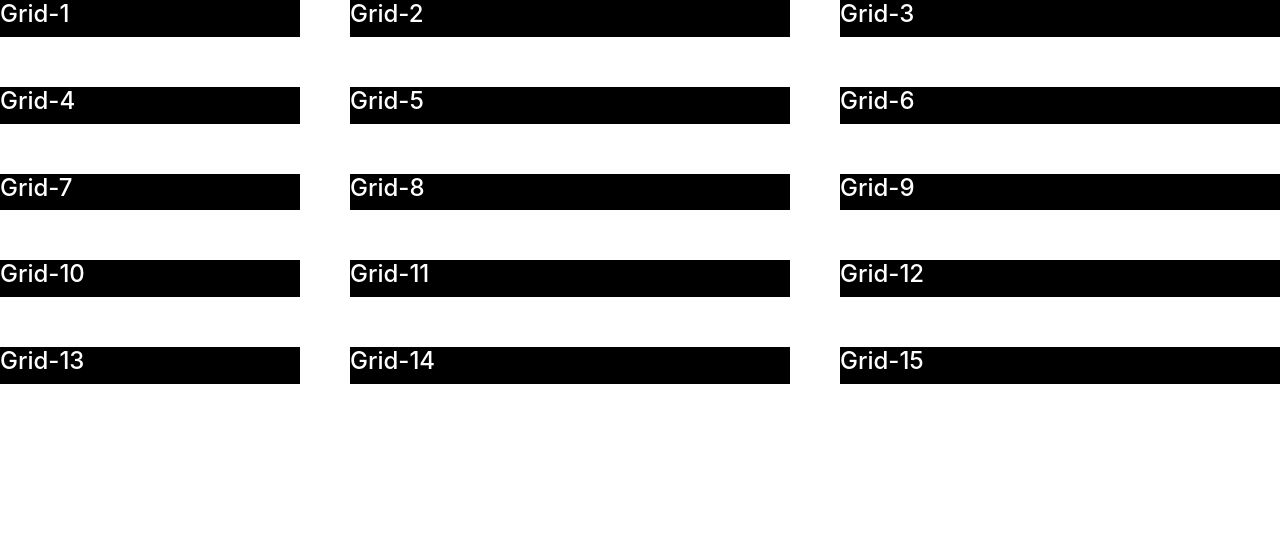
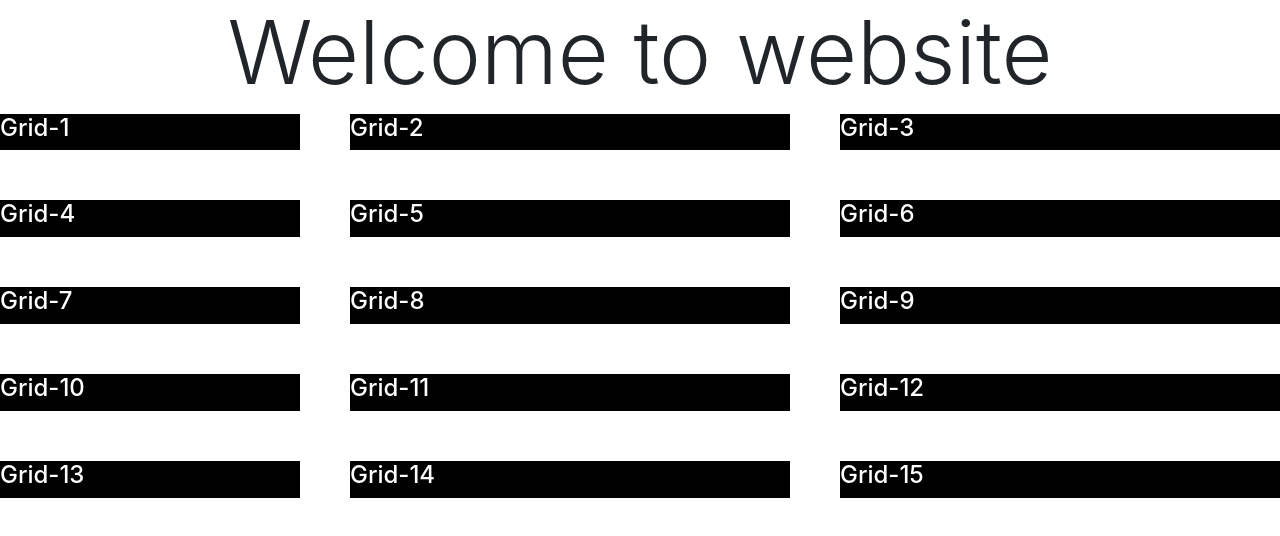
Before and after one commit to Sarowar-005/Common, a plain HTML site: page index.html in a window 1280 px wide. Drawn offline with nearby package versions, Linux system fonts and the light colour scheme.

Commit message:
Update welcome text

```diff
--- a/index.html
+++ b/index.html
@@ -18,7 +18,7 @@
     <link rel="stylesheet" href="style.css">
 </head>
 <body>
-
+    <h1 class="display-2 text-center py-">Welcome to website</h1>
     <section class="containe">
         <div class="grid-item grid-1">
             <h4>Grid-1</h4>
```
